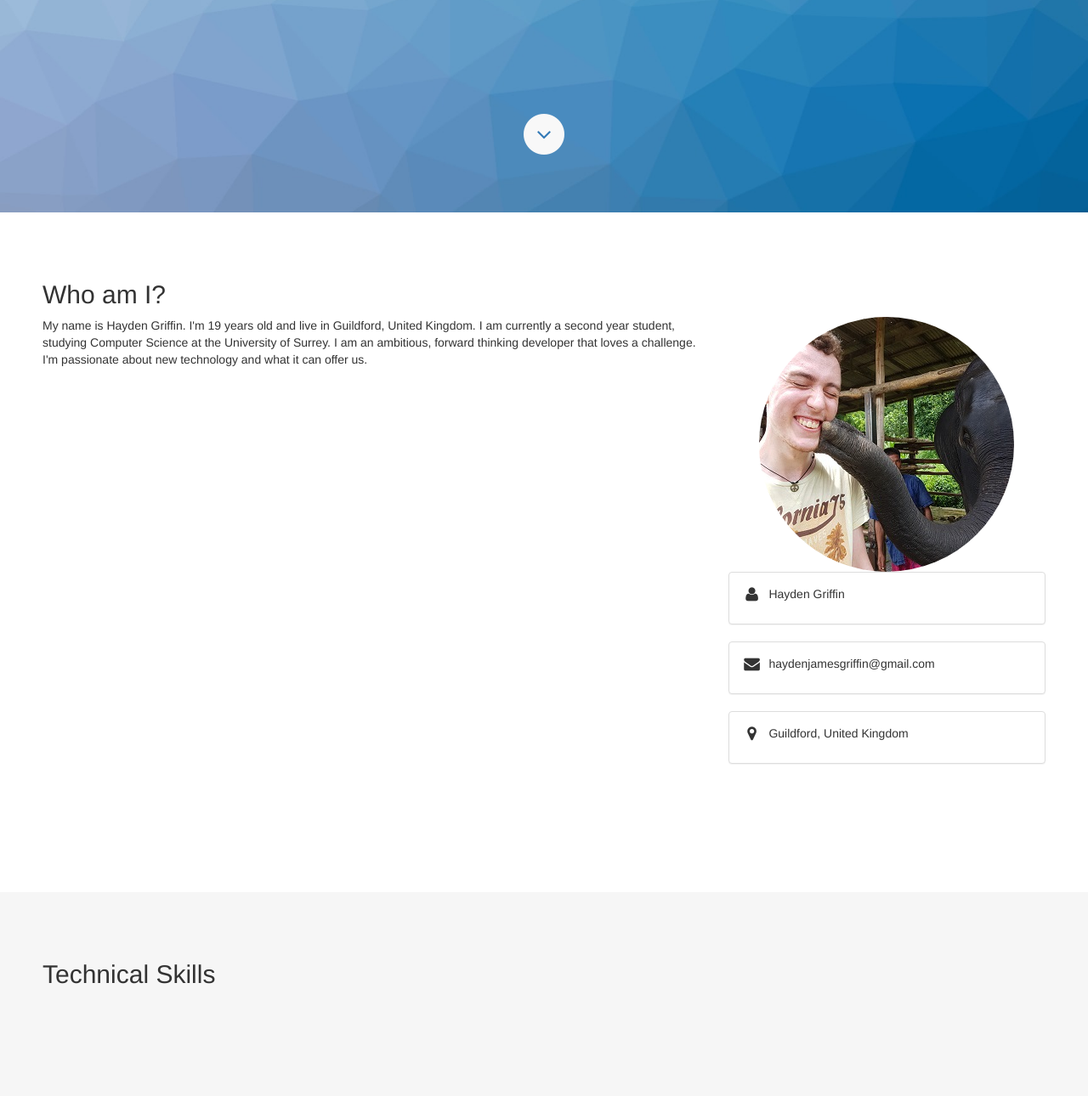
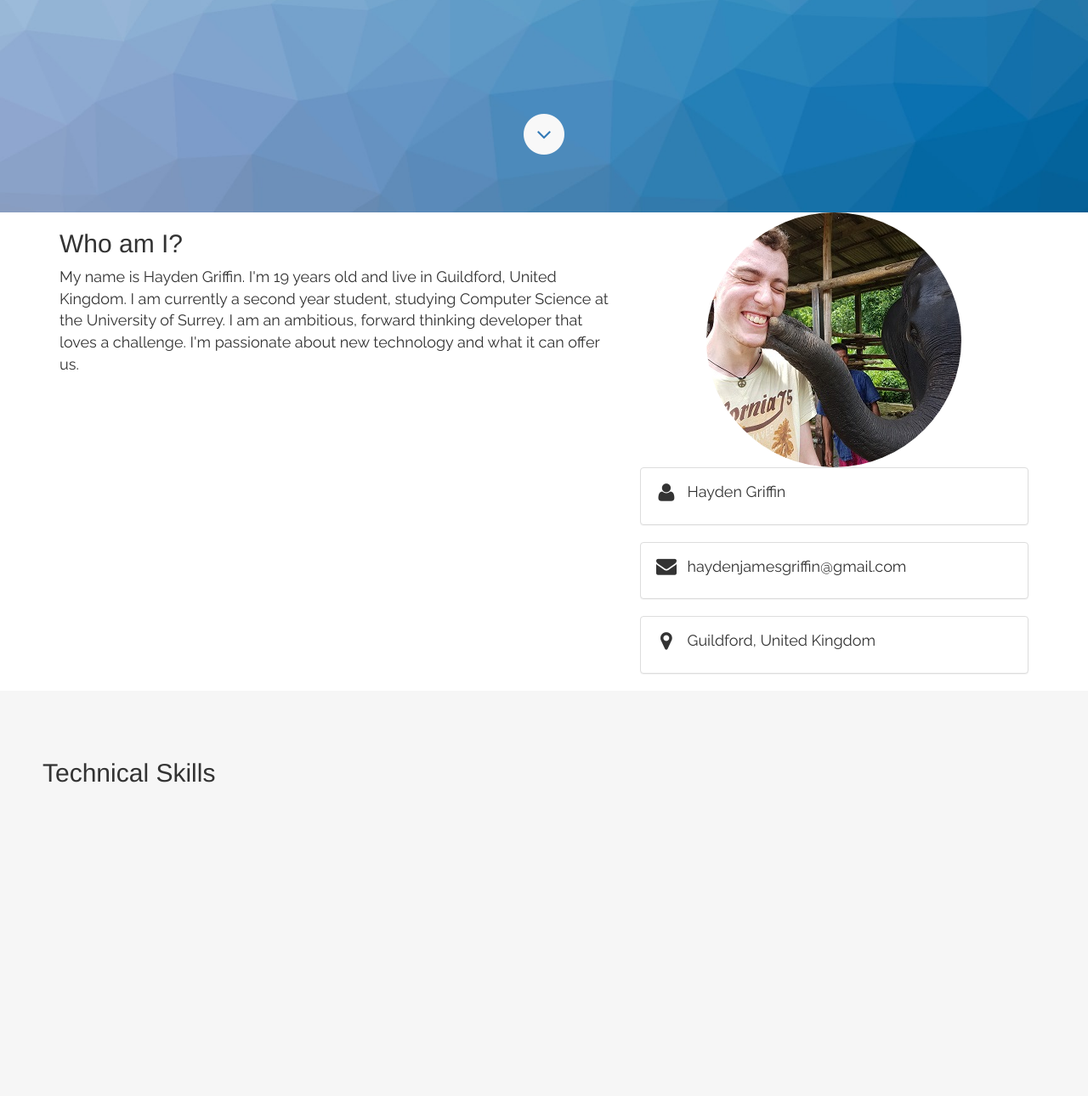
Before and after one commit to HaydenGriffin/haydengriffin.github.io, a PHP site: page / in a window 1280 px wide. Shown: the part 550-1840 px from the top of the page at 85% size. Run offline with PHP 8.4, Linux system fonts and the light colour scheme.

Commit message:
Added paragraph font and containers for about me

```diff
--- a/css/styles.css
+++ b/css/styles.css
@@ -1,5 +1,5 @@
 .homepage {
-	height: 100vh; /* Full PAge */
+	height: 100vh;
 	padding-top: 50px;
 	padding-bottom: 50px;
 	color: #f8f8f8;
@@ -16,16 +16,21 @@
     position: absolute;
     bottom: 8%;}
 
+p {
+    font-family: 'Raleway';
+    font-size: 18px;
+}
+
 .h1-home{
 	font-size: 80px;
-	font-family: open sans;
+	font-family: 'Open Sans';
 	font-weight: 600;
     padding-bottom: 10px;
 }
 
 .h3-home{
 	font-size: 25px;
-	font-family: raleway;
+	font-family: 'Raleway';
 	font-weight: 300;
     padding-bottom: 80px;
 }
--- a/index.html
+++ b/index.html
@@ -53,11 +53,13 @@
           </div>
 
      <!-- About page -->
-      <div class="container-fluid about-container" id="about">
-         <h2>Who am I?</h2>
+      <div class="container about-container" id="about">
          <div class="row">
-            <div class="col-lg-8">My name is Hayden Griffin. I'm 19 years old and live in Guildford, United Kingdom. I am currently a second year student, studying Computer Science at the University of Surrey. I am an ambitious, forward thinking developer that loves a challenge.  I'm passionate about new technology and what it can offer us.</div>
-            <div class="col-lg-4">   <img src="img/me_portrait.jpg" class="img-circle img-responsive center-block" alt="A picture of me in Thailand">
+            <div class="col-sm-7">
+                 <h2>Who am I?</h2>
+                <p>My name is Hayden Griffin. I'm 19 years old and live in Guildford, United Kingdom. I am currently a second year student, studying Computer Science at the University of Surrey. I am an ambitious, forward thinking developer that loves a challenge.  I'm passionate about new technology and what it can offer us.</p>
+             </div>
+            <div class="col-sm-5">   <img src="img/me_portrait.jpg" class="img-circle img-responsive center-block" alt="A picture of me in Thailand">
                <div class="panel panel-default">
                    <div class="panel-body"><p><i class="fa fa-user fa-lg fa-fw"></i>&nbsp; Hayden Griffin</p></div>
                </div>
```
